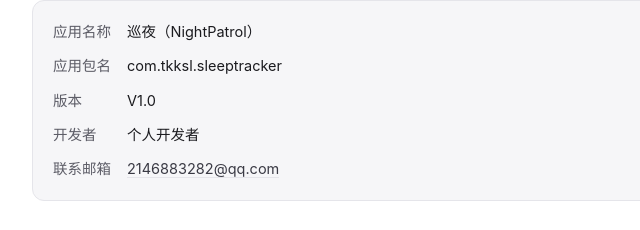
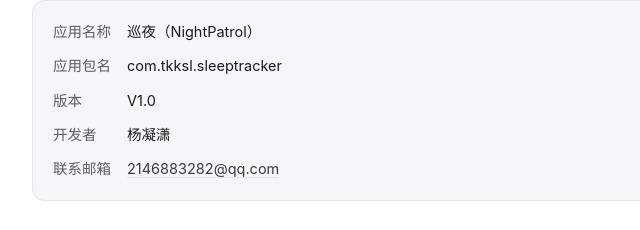
Before and after one commit to TanKaoKeSuLu/xunye-privacy, a plain HTML site: page index.html in a window 1280 px wide. Shown: the part 248-478 px from the top of the page, 252-892 px from the left. Drawn offline with Linux system fonts and the light colour scheme.

Commit message:
Add files via upload

```diff
--- a/index.html
+++ b/index.html
@@ -68,7 +68,7 @@
       <dt>应用名称</dt><dd>巡夜（NightPatrol）</dd>
       <dt>应用包名</dt><dd>com.tkksl.sleeptracker</dd>
       <dt>版本</dt><dd>V1.0</dd>
-      <dt>开发者</dt><dd>个人开发者</dd>
+      <dt>开发者</dt><dd>杨凝潇</dd>
       <dt>联系邮箱</dt><dd><a href="mailto:2146883282@qq.com">2146883282@qq.com</a></dd>
     </dl>
   </div>
```
